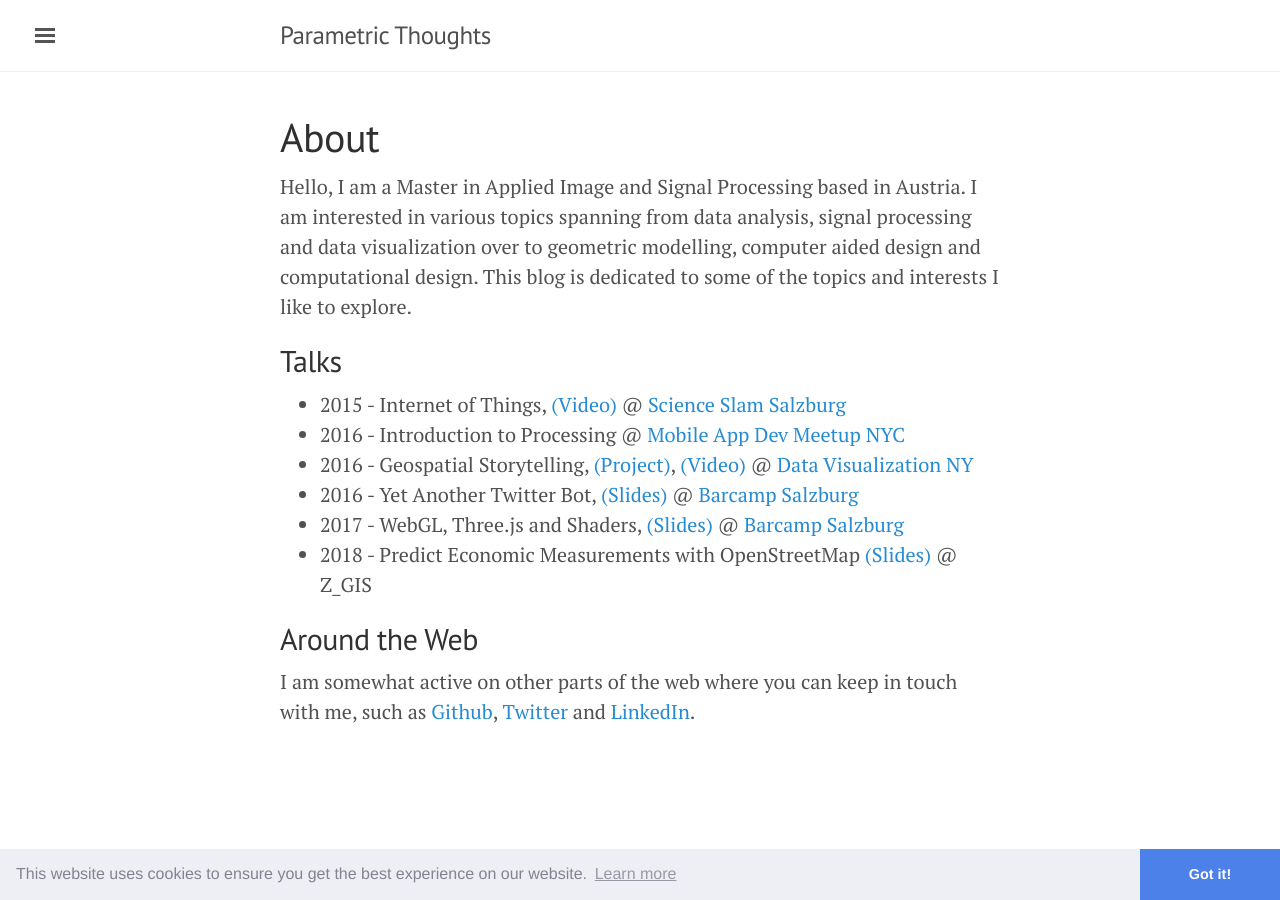
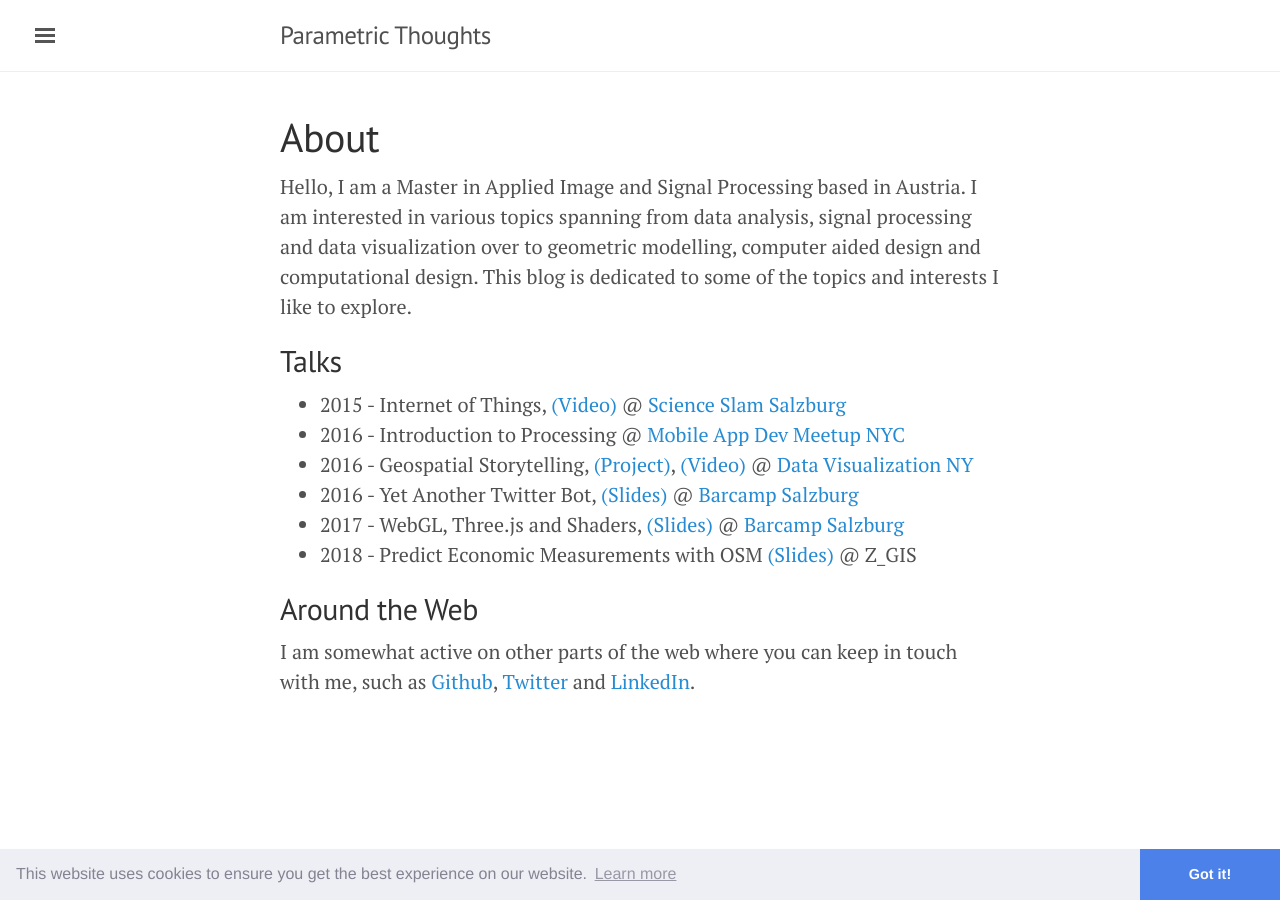
Before and after one commit to njanakiev/njanakiev.github.io, a Jekyll site: the page built from about.md, in a window 1280 px wide. Built offline with Jekyll 4.4.1, drawn with Linux system fonts in a browser that asks for light colours.

Commit message:
Update formatting

```diff
--- a/about.md
+++ b/about.md
@@ -11,7 +11,7 @@ Hello, I am a Master in Applied Image and Signal Processing based in Austria. I
 - 2016 - Geospatial Storytelling, [(Project)][geospatial storytelling], [(Video)][geospatial storytelling video] @ [Data Visualization NY][data viz ny]
 - 2016 - Yet Another Twitter Bot, [(Slides)][generic-bot slides] @ [Barcamp Salzburg][barcamp october 2016]
 - 2017 - WebGL, Three.js and Shaders, [(Slides)][webgl slides] @ [Barcamp Salzburg][barcamp april 2017]
-- 2018 - Predict Economic Measurements with OpenStreetMap [(Slides)][predict osm slides] @ Z_GIS
+- 2018 - Predict Economic Measurements with OSM [(Slides)][predict osm slides] @ Z_GIS
 
 ## Around the Web
 I am somewhat active on other parts of the web where you can keep in touch with me, such as [Github][github], [Twitter][twitter] and [LinkedIn][linkedin].
```
